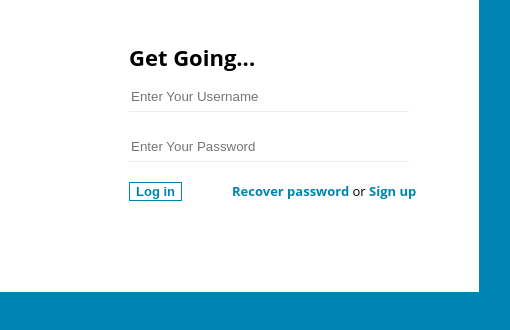
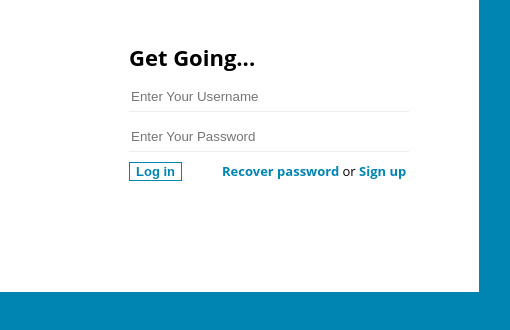
Before and after one commit to ed-huang/telegram, a plain HTML site: page index.html in a window 1280 px wide. Shown: the part 116-446 px from the top of the page, 561-1071 px from the left. Drawn offline with Linux system fonts and the light colour scheme.

Commit message:
udpated css

```diff
--- a/index.html
+++ b/index.html
@@ -58,12 +58,11 @@
 	}
 
 	.signup input {
-		float: left;
 		clear: both;
 	}
 
 	.signup .input {
-		float: left;
+		display: block;
 		clear: both;
 		border: none;
 		border-bottom:1px solid #EEEEEE;
@@ -73,8 +72,7 @@
 
 	.recover {
 		font-size: 13px;
-		float: left;
-		margin-left: 50px;
+		margin-left: 40px;
 	}
 
 	.recover a {
@@ -85,7 +83,6 @@
 	}
 
 	.row {
-		float: left;
 		margin: 10px 0;
 	}
 
```
